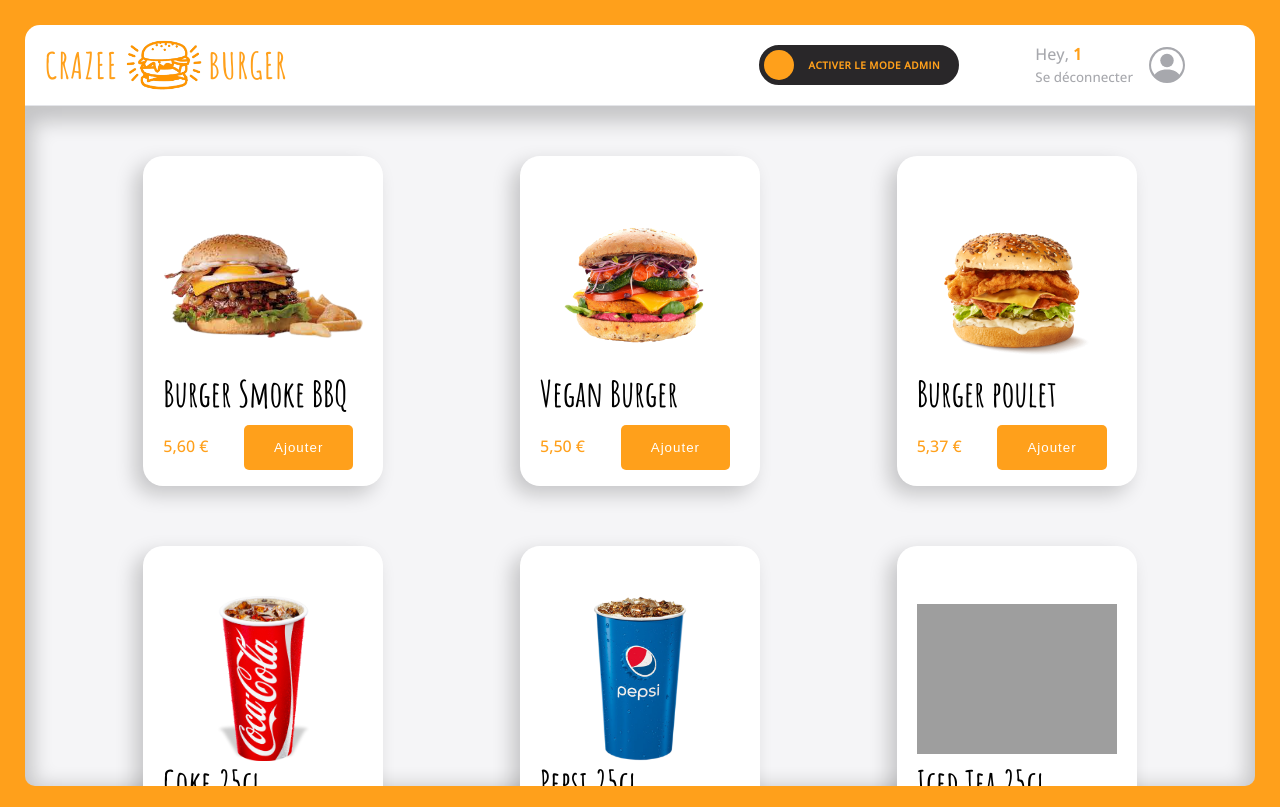
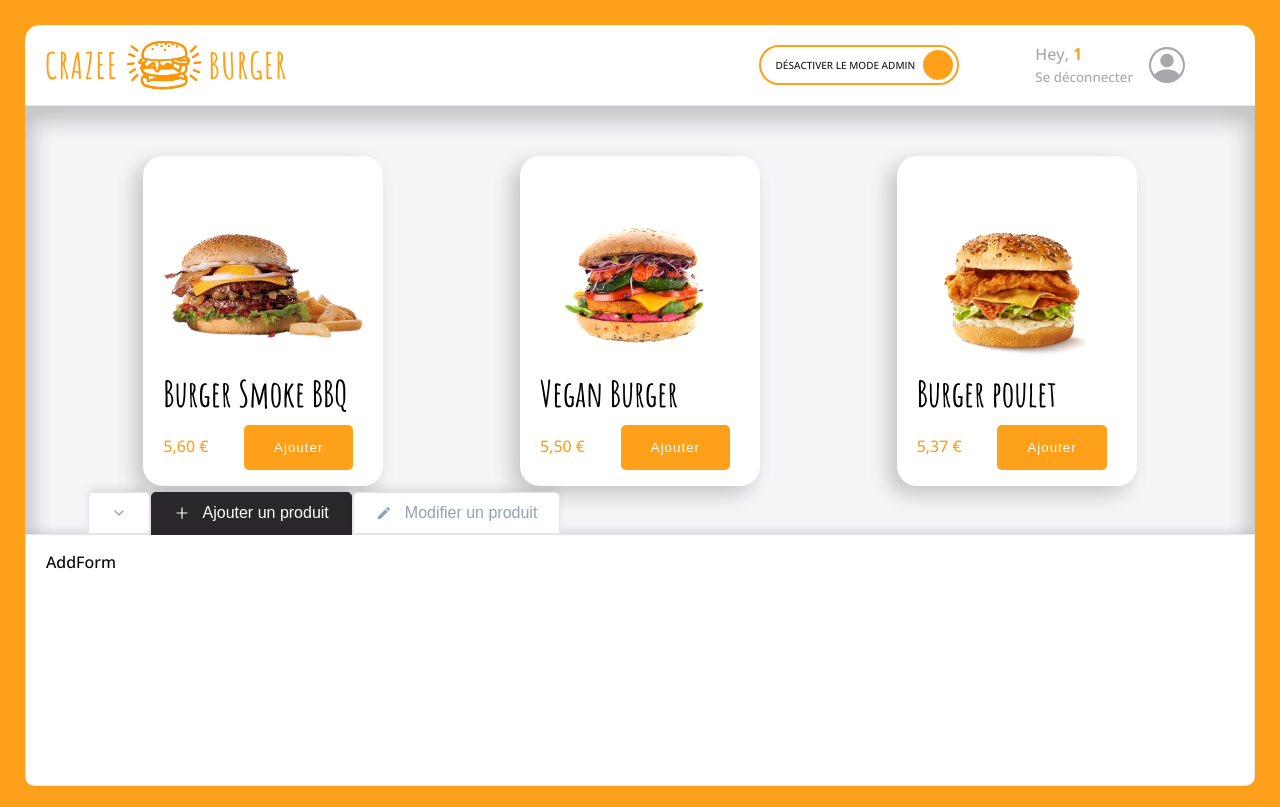
Before and after one commit to descartessainval/crazy-burger-cra, a React (Create React App) app: page /order/1 in a window 1280 px wide. Built offline with nearby package versions, Linux system fonts and the light colour scheme; grey boxes are pictures that could not be loaded.

Commit message:
🚧   F08: ADMIN>Panel > add AddForm and EditForm

```diff
--- a/src/components/pages/order/OrderPage.js
+++ b/src/components/pages/order/OrderPage.js
@@ -9,7 +9,7 @@ import OrderContext from '../../../context/OrderContext';
 
 const OrderPage = () => {
     //états
-    const [isModeAdmin, setIsModeAdmin] = useState(false)
+    const [isModeAdmin, setIsModeAdmin] = useState(true) // j'initialise le mode admin à true pour travailler dans le panel pour le rendre disponible tour le long de la prod
     const [isCollapse, setIsCollapse] = useState(false)
     const [currentTabSelected, setCurrentTabSelected] = useState("add")
 
--- a/src/components/pages/order/main/Admin/Admin.js
+++ b/src/components/pages/order/main/Admin/Admin.js
@@ -1,7 +1,7 @@
 import React, { useContext } from 'react'
 import { styled } from 'styled-components';
 import AdminTabs from './AdminTabs';
-import AdminPanel from './AdminPanel';
+import AdminPanel from './AdminPanel/AdminPanel';
 import OrderContext from '../../../../../context/OrderContext';
 
 
--- a/src/components/pages/order/main/Admin/AdminPanel.js
+++ /dev/null
@@ -1,26 +0,0 @@
-import React, { useContext } from 'react'
-import { styled } from 'styled-components'
-import { theme } from '../../../../../themes'
-import InputField from '../../../../reusable-ui/InputField'
-
-const AdminPanel = () => {
-    return (
-        <AdminPanelStyled>
-            <InputField />
-        </AdminPanelStyled>
-    )
-}
-
-const AdminPanelStyled = styled.div`
-background: ${theme.colors.white};
-height: 250px;
-border: 1px solid ${theme.colors.greyLight};
-box-shadow: ${theme.shadows.subtle};
-
-p{
-    padding: 0 20px;
-}
-
-`;
-
-export default AdminPanel
--- /dev/null
+++ b/src/components/pages/order/main/Admin/AdminPanel/AddForm.js
@@ -0,0 +1,9 @@
+import React from 'react'
+
+const AddForm = () => {
+  return (
+    <div>AddForm</div>
+  )
+}
+
+export default AddForm
--- /dev/null
+++ b/src/components/pages/order/main/Admin/AdminPanel/AdminPanel.js
@@ -0,0 +1,35 @@
+import React, { useContext } from 'react'
+import { styled } from 'styled-components'
+import { theme } from '../../../../../../themes'
+import InputField from '../../../../../reusable-ui/InputField'
+import { getTabSelected, tabsConfig } from '../tabConfig'
+import OrderContext from '../../../../../../context/OrderContext'
+
+const AdminPanel = () => {
+
+    const {currentTabSelected} = useContext(OrderContext)
+
+    const tabs = tabsConfig;
+    const tabSelected  = getTabSelected(tabs, currentTabSelected)
+
+    return (
+        <AdminPanelStyled>
+            {/* <InputField /> */}
+            <p>{tabSelected && tabSelected.Content}</p>
+        </AdminPanelStyled>
+    )
+}
+
+const AdminPanelStyled = styled.div`
+background: ${theme.colors.white};
+height: 250px;
+border: 1px solid ${theme.colors.greyLight};
+box-shadow: ${theme.shadows.subtle};
+
+p{
+    padding: 0 20px;
+}
+
+`;
+
+export default AdminPanel
--- /dev/null
+++ b/src/components/pages/order/main/Admin/AdminPanel/EditForm.js
@@ -0,0 +1,9 @@
+import React from 'react'
+
+const EditForm= () => {
+  return (
+    <div>EditForm</div>
+  )
+}
+
+export default EditForm
--- a/src/components/pages/order/main/Admin/tabConfig.js
+++ b/src/components/pages/order/main/Admin/tabConfig.js
@@ -1,5 +1,7 @@
 import { AiOutlinePlus } from "react-icons/ai"
 import { MdModeEditOutline } from "react-icons/md"
+import AddForm from "./AdminPanel/AddForm"
+import EditForm from "./AdminPanel/EditForm"
 
 export const tabsConfig = [
   {
@@ -7,14 +9,17 @@ export const tabsConfig = [
     label: "Ajouter un produit",
     Icon: <AiOutlinePlus />,
     labelForm: "Ajouter un nouveau produit au menu",
-    isValid: "Ajouté avec succès"
+    isValid: "Ajouté avec succès",
+    Content: <AddForm/>
   },
   {
     index: "edit",
     label: "Modifier un produit",
     Icon: <MdModeEditOutline />,
     labelForm: "Modifier un nouveau produit au menu",
-    isValid: "Modifié avec succès"
+    isValid: "Modifié avec succès",
+    Content: <EditForm/>
+
   },
 ]
 
```
